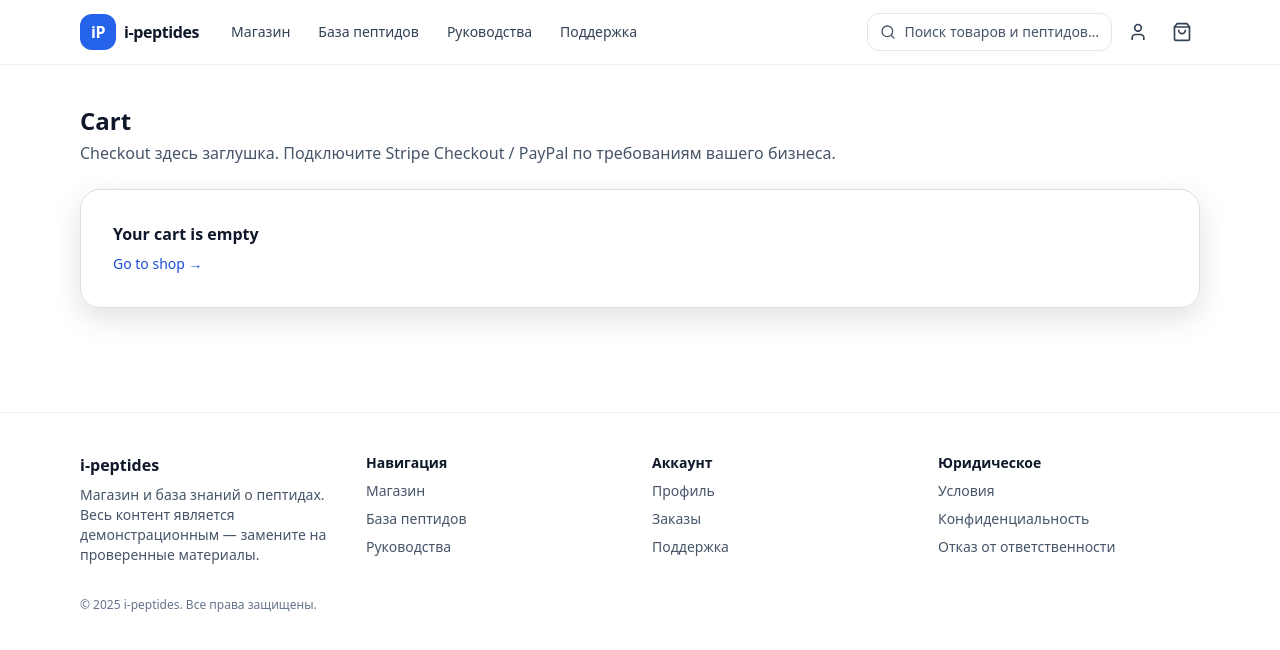
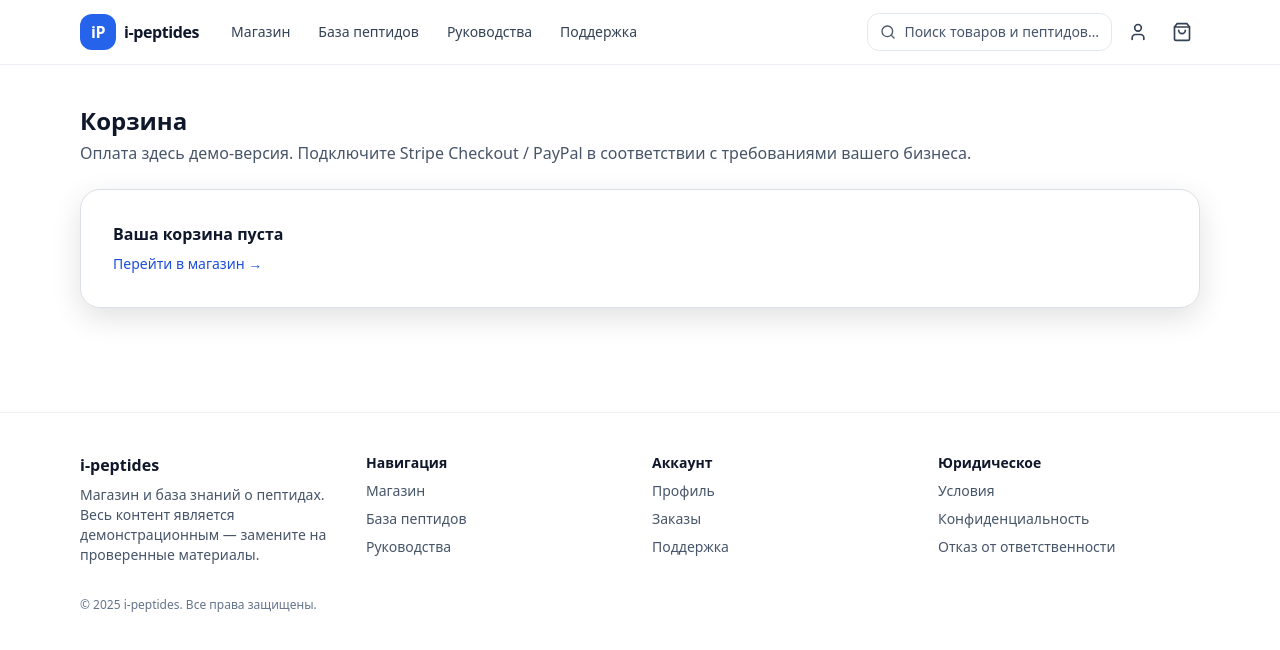
Before and after one commit to adalmax-ui/i-peptides, a Next.js app in the folder i-peptides-site/: page /cart in a window 1280 px wide. Shown: the top 650 px of the page. Built offline with nearby package versions, Linux system fonts and the light colour scheme.

Commit message:
Перевести страницу корзины на русский
- Заголовки и описания
- Кнопки и ссылки
- Сообщения об ошибках
- Итоговая сводка

```diff
--- a/i-peptides-site/app/cart/page.tsx
+++ b/i-peptides-site/app/cart/page.tsx
@@ -45,11 +45,11 @@ export default function CartPage() {
       if (data.url) {
         window.location.href = data.url;
       } else {
-        alert("Failed to create checkout session");
+        alert("Не удалось создать сессию оплаты");
       }
     } catch (error) {
       console.error("Checkout error:", error);
-      alert("Something went wrong. Please try again.");
+      alert("Что-то пошло не так. Попробуйте ещё раз.");
     } finally {
       setLoading(false);
     }
@@ -70,14 +70,14 @@ export default function CartPage() {
   return (
     <div className="space-y-6">
       <div>
-        <h1 className="text-2xl font-semibold">Cart</h1>
-        <p className="mt-1 text-slate-600">Checkout здесь заглушка. Подключите Stripe Checkout / PayPal по требованиям вашего бизнеса.</p>
+        <h1 className="text-2xl font-semibold">Корзина</h1>
+        <p className="mt-1 text-slate-600">Оплата здесь демо-версия. Подключите Stripe Checkout / PayPal в соответствии с требованиями вашего бизнеса.</p>
       </div>
 
       {rows.length === 0 ? (
         <div className="glass rounded-xl2 p-8">
-          <div className="font-semibold">Your cart is empty</div>
-          <Link href="/shop" className="mt-2 inline-block text-sm text-blue-700 hover:underline">Go to shop →</Link>
+          <div className="font-semibold">Ваша корзина пуста</div>
+          <Link href="/shop" className="mt-2 inline-block text-sm text-blue-700 hover:underline">Перейти в магазин →</Link>
         </div>
       ) : (
         <div className="grid gap-6 md:grid-cols-3">
@@ -92,7 +92,7 @@ export default function CartPage() {
                   <button
                     className="rounded-lg p-2 text-slate-600 hover:bg-red-50 hover:text-red-600 transition"
                     onClick={() => remove(r.productId)}
-                    aria-label="Remove item"
+                    aria-label="Удалить товар"
                   >
                     <Trash2 className="h-4 w-4" />
                   </button>
@@ -100,13 +100,13 @@ export default function CartPage() {
 
                 <div className="mt-3 flex items-center justify-between gap-3">
                   <div className="flex items-center gap-2">
-                    <span className="text-sm text-slate-600">Qty:</span>
+                    <span className="text-sm text-slate-600">Кол-во:</span>
                     <div className="flex items-center gap-1 rounded-xl border border-slate-200 bg-white/70">
                       <button
                         onClick={() => decrementQty(r.productId, r.qty)}
                         disabled={r.qty <= 1}
                         className="rounded-l-xl p-2 hover:bg-slate-100 disabled:opacity-30 disabled:cursor-not-allowed transition"
-                        aria-label="Decrease quantity"
+                        aria-label="Уменьшить количество"
                       >
                         <Minus className="h-3 w-3" />
                       </button>
@@ -122,7 +122,7 @@ export default function CartPage() {
                         onClick={() => incrementQty(r.productId, r.qty)}
                         disabled={r.qty >= 999}
                         className="rounded-r-xl p-2 hover:bg-slate-100 disabled:opacity-30 disabled:cursor-not-allowed transition"
-                        aria-label="Increase quantity"
+                        aria-label="Увеличить количество"
                       >
                         <Plus className="h-3 w-3" />
                       </button>
@@ -134,25 +134,25 @@ export default function CartPage() {
                 </div>
               </div>
             ))}
-            <button className="text-sm text-slate-600 hover:underline" onClick={clear}>Clear cart</button>
+            <button className="text-sm text-slate-600 hover:underline" onClick={clear}>Очистить корзину</button>
           </div>
 
           <div className="glass rounded-xl2 p-5 h-fit">
-            <div className="font-semibold">Summary</div>
+            <div className="font-semibold">Итого</div>
             <div className="mt-3 flex items-center justify-between text-sm text-slate-700">
-              <span>Total</span>
+              <span>Всего</span>
               <span className="font-semibold">{(total/100).toFixed(2)} EUR</span>
             </div>
 
             <div className="mt-4 space-y-2">
               <Button className="w-full" onClick={handleCheckout} disabled={loading}>
-                {loading ? "Processing..." : "Proceed to checkout"}
+                {loading ? "Обработка..." : "Перейти к оплате"}
               </Button>
-              <Link href="/shop" className="block text-center text-sm text-blue-700 hover:underline">Continue shopping</Link>
+              <Link href="/shop" className="block text-center text-sm text-blue-700 hover:underline">Продолжить покупки</Link>
             </div>
 
             <p className="mt-4 text-xs text-slate-500">
-              Replace currency logic, tax/VAT, and shipping rules with your real setup.
+              Замените логику валюты, НДС и правила доставки на ваши реальные настройки.
             </p>
           </div>
         </div>
```
